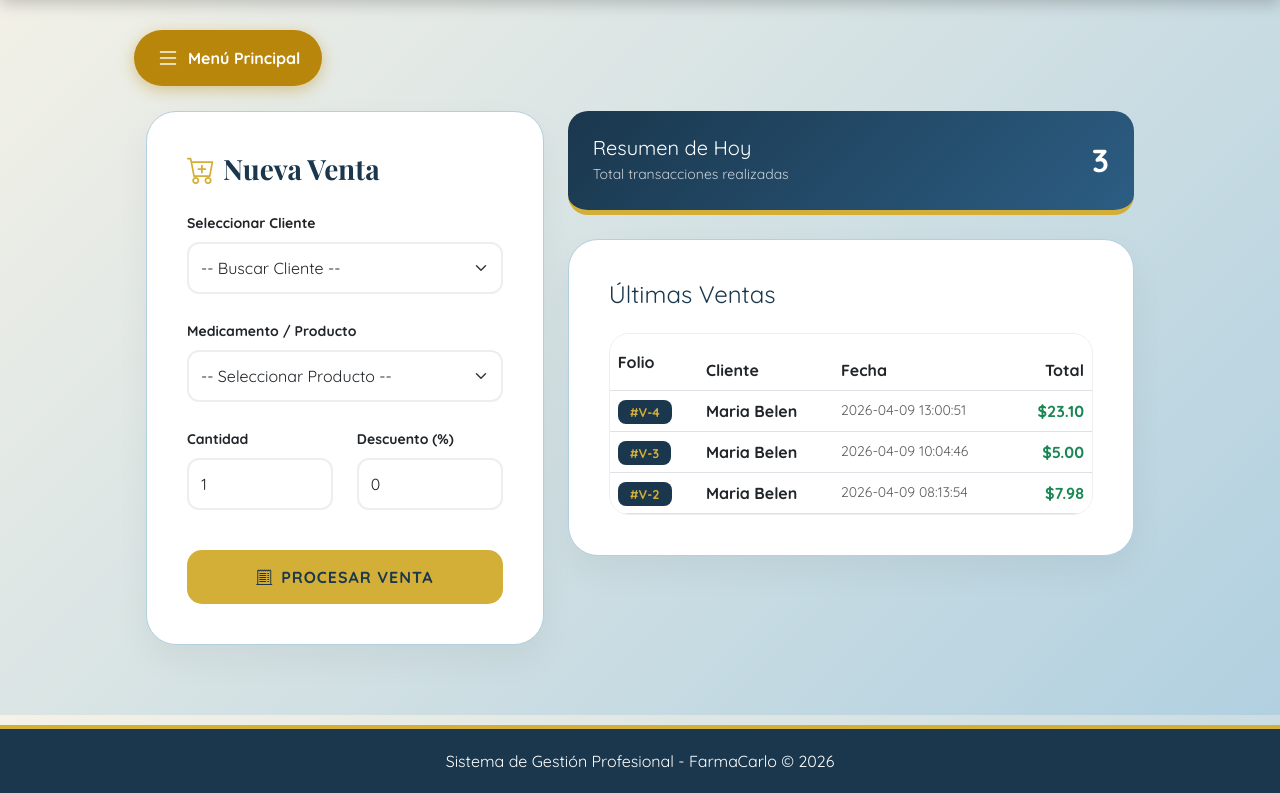
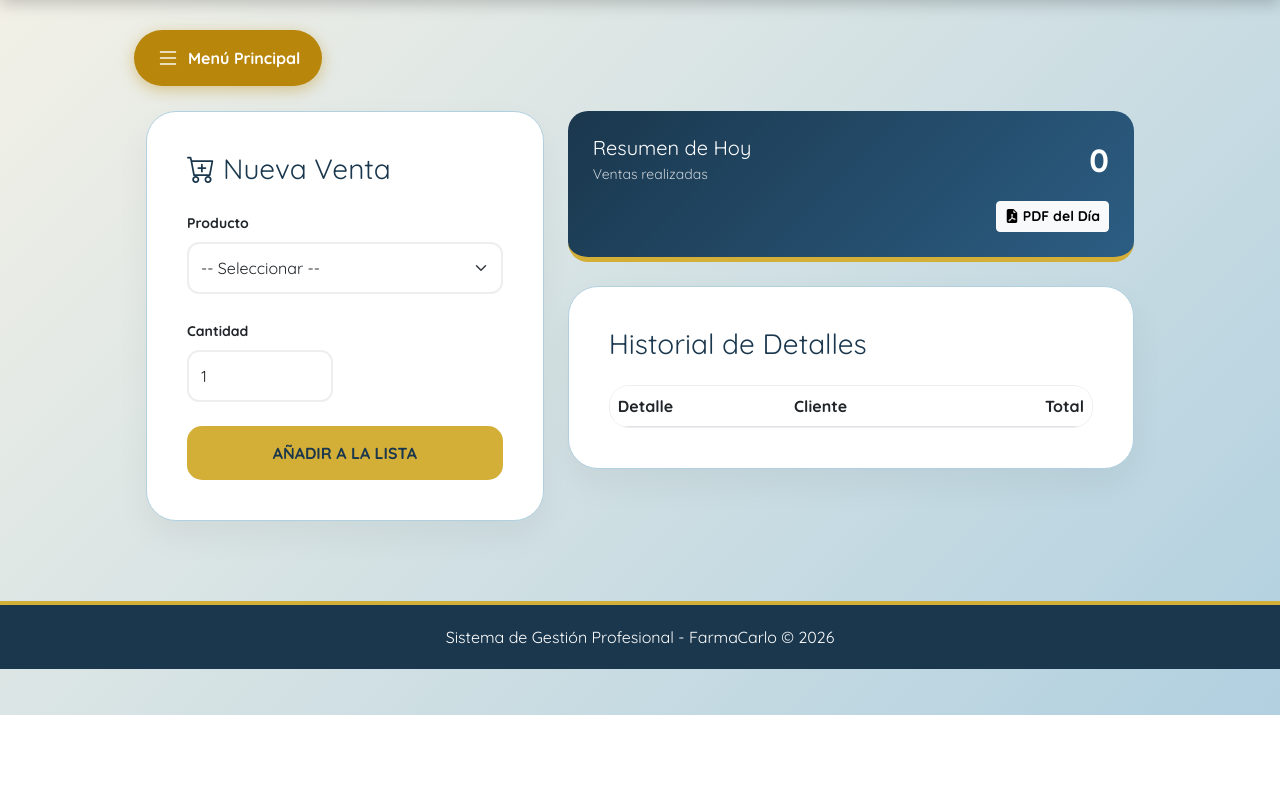
Before and after one commit to Tabata1810/proyecto_farmacia_farmacarlo, a Flask app: page /ventas in a window 1280 px wide. Shown: the part 85-878 px from the top of the page. After the commit the page ends 800 px from the top, so only its background shows below. Run offline with Flask 3, Linux system fonts and the light colour scheme; a user stored in the database is signed in; data comes from the database, SQL or seed files in the repository; lists and menus that the app fills with data are empty.

Commit message:
Semana 16

```diff
--- a/app.py
+++ b/app.py
@@ -1,7 +1,9 @@
-from flask import Flask, render_template, request, redirect, url_for, flash, send_file
+from flask import Flask, render_template, request, redirect, url_for, flash, send_file, session
 from flask_login import LoginManager, UserMixin, login_user, login_required, logout_user, current_user
 import os
 from werkzeug.security import generate_password_hash, check_password_hash
+from fpdf import FPDF
+from datetime import datetime
 
 from Conexion.conexion import obtener_conexion
 from services.producto_service import ProductoService
@@ -14,6 +16,8 @@ app.config['SECRET_KEY'] = 'clave_secreta_farmacarlo_2024'
 login_manager = LoginManager()
 login_manager.init_app(app)
 login_manager.login_view = 'login'
+
+login_manager.login_message = "🔒 Por favor, inicia sesión para acceder a esta página."
 
 # Clase de Usuario para Flask-Login
 class Usuario(UserMixin):
@@ -124,7 +128,6 @@ def manejar_datos():
         id_categoria = request.form.get('id_categoria')
         id_proveedor = request.form.get('id_proveedor')
 
-        # Validamos e insertamos
         if ProductoForm(nombre, cantidad, precio, id_categoria, id_proveedor).validar():
             ProductoService.insertar(nombre, cantidad, precio, id_categoria, id_proveedor)
             flash("✅ Producto registrado", "success")
@@ -232,7 +235,6 @@ def editar_cliente(id):
             conn.close()
         return redirect(url_for('manejar_clientes'))
 
-    # Para mostrar los datos actuales en el formulario de edición
     cursor.execute("SELECT * FROM clientes WHERE id_cliente = %s", (id,))
     cliente = cursor.fetchone()
     cursor.close()
@@ -292,14 +294,13 @@ def editar_proveedor(id):
     cursor = conn.cursor(dictionary=True)
 
     if request.method == 'POST':
-        # Recogemos los datos nuevos del formulario
+
         empresa = request.form.get('empresa')
         nombre = request.form.get('nombre')
         telefono = request.form.get('telefono')
         correo = request.form.get('correo')
         direccion = request.form.get('direccion')
 
-        # Actualizamos en la base de datos
         sql = """
             UPDATE proveedores
             SET nombre_empresa=%s, contacto_vendedor=%s, telefono_proveedor=%s, correo=%s, direccion=%s
@@ -330,36 +331,64 @@ def editar_proveedor(id):
 def manejar_ventas():
     conn = obtener_conexion()
     cursor = conn.cursor(dictionary=True)
+    hoy = datetime.now().date()
+
+    if 'carrito' not in session:
+        session['carrito'] = []
+
     if request.method == 'POST':
-        id_cliente = request.form.get('id_cliente')
-        id_producto = request.form.get('id_producto')
-        cantidad = int(request.form.get('cantidad'))
-        descuento = float(request.form.get('descuento'))
-        try:
-            cursor.execute("SELECT precio FROM productos_mysql WHERE id = %s", (id_producto,))
-            prod = cursor.fetchone()
-            if prod:
-                precio_unitario = float(prod['precio'])
-                total = (precio_unitario * cantidad) - (precio_unitario * cantidad * (descuento / 100))
-                query_venta = "INSERT INTO ventas (id_cliente,total,fecha) VALUES (%s,%s,NOW())"
-                cursor.execute(query_venta,(id_cliente,total))
+        accion = request.form.get('accion')
+
+        if accion == 'agregar':
+            id_p = request.form.get('id_producto')
+            cant = int(request.form.get('cantidad', 1))
+
+            cursor.execute("SELECT nombre, precio FROM productos_mysql WHERE id = %s", (id_p,))
+            p = cursor.fetchone()
+            if p:
+                precio_original = float(p['precio'])
+                subtotal = precio_original * cant
+
+                session['carrito'].append({
+                    'id': id_p,
+                    'nombre': p['nombre'],
+                    'cantidad': cant,
+                    'precio': precio_original,
+                    'subtotal': subtotal
+                })
+                session.modified = True
+
+        elif accion == 'finalizar':
+            id_c = request.form.get('id_cliente')
+            if session['carrito'] and id_c:
+                total_v = sum(item['subtotal'] for item in session['carrito'])
+                cursor.execute("INSERT INTO ventas (id_cliente, total, fecha) VALUES (%s, %s, NOW())", (id_c, total_v))
+                id_v = cursor.lastrowid
+                for item in session['carrito']:
+                    cursor.execute("""
+                        INSERT INTO detalle_ventas (id_venta, id_producto, cantidad, precio_unitario, subtotal)
+                        VALUES (%s,%s,%s,%s,%s)
+                    """, (id_v, item['id'], item['cantidad'], item['precio'], item['subtotal']))
                 conn.commit()
-                flash(f"✅ Venta procesada por ${total:.2f}","success")
-            else:
-                flash("❌ Producto no encontrado","danger")
-        except Exception as e:
-            flash(f"❌ Error al procesar venta: {str(e)}","danger")
+                session.pop('carrito', None)
+                flash("✅ Venta registrada con éxito", "success")
+
+        elif accion == 'limpiar':
+            session.pop('carrito', None)
         return redirect(url_for('manejar_ventas'))
 
-    cursor.execute("SELECT v.*, c.nombre as cliente_nombre FROM ventas v JOIN clientes c ON v.id_cliente = c.id_cliente ORDER BY v.fecha DESC")
-    ventas = cursor.fetchall()
-    cursor.execute("SELECT id_cliente,nombre FROM clientes")
+    cursor.execute("SELECT v.id_venta, c.nombre as cliente_nombre, v.total, v.fecha FROM ventas v JOIN clientes c ON v.id_cliente = c.id_cliente WHERE DATE(v.fecha) = %s ORDER BY v.fecha DESC", (hoy,))
+    lista_ventas = cursor.fetchall()
+    for v in lista_ventas:
+        cursor.execute("SELECT p.nombre as producto_nombre, dv.cantidad, dv.precio_unitario as precio FROM detalle_ventas dv JOIN productos_mysql p ON dv.id_producto = p.id WHERE dv.id_venta = %s", (v['id_venta'],))
+        v['detalles'] = cursor.fetchall()
+    cursor.execute("SELECT id_cliente, nombre FROM clientes")
     clientes = cursor.fetchall()
-    cursor.execute("SELECT id,nombre,precio FROM productos_mysql")
+    cursor.execute("SELECT id, nombre, precio FROM productos_mysql")
     productos = cursor.fetchall()
     cursor.close()
     conn.close()
-    return render_template('ventas.html', lista_ventas=ventas, clientes=clientes, productos=productos, usuario=current_user)
+    return render_template('ventas.html', lista_ventas=lista_ventas, clientes=clientes, productos=productos, carrito=session.get('carrito', []))
 
 # REPORTES
 
@@ -373,5 +402,35 @@ def reporte_pdf():
         flash(f"Error al generar el PDF: {str(e)}","danger")
         return redirect(url_for('manejar_datos'))
 
+@app.route('/descargar_reporte_pdf')
+@login_required
+def descargar_reporte_ventas():
+    try:
+
+        conn = obtener_conexion()
+        cursor = conn.cursor(dictionary=True)
+        hoy = datetime.now().date()
+
+        query = """
+            SELECT v.id_venta, c.nombre as cliente, v.total, v.fecha,
+                   p.nombre as producto, dv.cantidad, dv.precio_unitario
+            FROM ventas v
+            JOIN clientes c ON v.id_cliente = c.id_cliente
+            JOIN detalle_ventas dv ON v.id_venta = dv.id_venta
+            JOIN productos_mysql p ON dv.id_producto = p.id
+            WHERE DATE(v.fecha) = %s
+        """
+        cursor.execute(query, (hoy,))
+        datos = cursor.fetchall()
+
+        ruta_pdf = ReporteService.generar_pdf_ventas_hoy()
+
+        return send_file(ruta_pdf, as_attachment=True)
+
+    except Exception as e:
+        print(f"Error en reporte de ventas: {e}")
+        flash(f"Error al generar reporte: {e}", "danger")
+        return redirect(url_for('manejar_ventas'))
+
 if __name__ == '__main__':
     app.run(debug=True, port=5000)
--- a/forms/producto_form.py
+++ b/forms/producto_form.py
@@ -11,15 +11,12 @@ class ProductoForm:
         Verificación de integridad de datos del formulario
         """
         try:
-            # Comprobar campos obligatorios
             if not self.nombre or len(self.nombre.strip()) == 0:
                 return False
 
-            # Validación de rangos numéricos
             if float(self.precio) <= 0 or int(self.cantidad) < 0:
                 return False
 
-            # Validar que se haya seleccionado categoría y proveedor (opcional pero recomendado)
             if not self.id_categoria or not self.id_proveedor:
                 return False
 
--- a/models/producto.py
+++ b/models/producto.py
@@ -9,7 +9,6 @@ class Producto:
         self._nombre = nombre
         self._cantidad = cantidad
         self._precio = precio
-        # Nuevos atributos para relaciones
         self._id_categoria = id_categoria
         self._id_proveedor = id_proveedor
 
--- a/services/producto_service.py
+++ b/services/producto_service.py
@@ -6,8 +6,6 @@ class ProductoService:
         db = obtener_conexion()
         if db:
             cursor = db.cursor(dictionary=True)
-            # Ajustado a tus columnas reales: 'id' e 'id_categoria'
-            # Quitamos el JOIN de proveedores porque no tienes esa columna en productos_mysql
             query = """
                 SELECT p.id AS id_producto, p.nombre, p.cantidad, p.precio,
                        c.nombre_categoria
@@ -26,7 +24,6 @@ class ProductoService:
         db = obtener_conexion()
         if db:
             cursor = db.cursor()
-            # Quitamos id_proveedor de la insercion porque no existe en tu tabla
             query = """
                 INSERT INTO productos_mysql (nombre, cantidad, precio, id_categoria)
                 VALUES (%s, %s, %s, %s)
@@ -43,7 +40,6 @@ class ProductoService:
         db = obtener_conexion()
         if db:
             cursor = db.cursor()
-            # Usamos 'id' que es como se llama en tu tabla
             query = "DELETE FROM productos_mysql WHERE id = %s"
             cursor.execute(query, (id_producto,))
             db.commit()
@@ -57,7 +53,6 @@ class ProductoService:
         db = obtener_conexion()
         if db:
             cursor = db.cursor()
-            # Ajustado: id_categoria es tu ultima columna, y la llave es 'id'
             query = """
                 UPDATE productos_mysql
                 SET nombre=%s, cantidad=%s, precio=%s, id_categoria=%s
--- a/templates/ventas.html
+++ b/templates/ventas.html
@@ -24,11 +24,6 @@
         padding: 12px;
     }
 
-    .form-select:focus, .form-control:focus {
-        border-color: var(--dorado-espejo);
-        box-shadow: none;
-    }
-
     .btn-vender {
         background-color: var(--dorado-espejo);
         color: var(--azul-elegante);
@@ -36,26 +31,8 @@
         border-radius: 15px;
         padding: 15px 30px;
         width: 100%;
-        transition: 0.3s;
         border: none;
         text-transform: uppercase;
-        letter-spacing: 1px;
-    }
-
-    .btn-vender:hover {
-        background-color: #f1c40f;
-        transform: scale(1.02);
-    }
-
-    .tabla-historial {
-        border-radius: 20px;
-        overflow: hidden;
-        border: 1px solid #eee;
-    }
-
-    .tabla-historial thead {
-        background-color: var(--beige-suave);
-        color: var(--azul-elegante);
     }
 
     .sticker-folio {
@@ -64,7 +41,13 @@
         padding: 4px 12px;
         border-radius: 8px;
         font-weight: 700;
-        font-size: 0.8rem;
+        border: none;
+    }
+
+    .tabla-historial {
+        border-radius: 20px;
+        overflow: hidden;
+        border: 1px solid #eee;
     }
 </style>
 
@@ -72,46 +55,58 @@
     <div class="row g-4">
         <div class="col-lg-5">
             <div class="seccion-ventas">
-                <h3 class="mb-4" style="font-family: 'Playfair Display', serif; color: var(--azul-elegante);">
-                    <i class="bi bi-cart-plus me-2" style="color: var(--dorado-espejo);"></i>Nueva Venta
+                <h3 class="mb-4" style="color: var(--azul-elegante);">
+                    <i class="bi bi-cart-plus me-2"></i>Nueva Venta
                 </h3>
-
-                <form action="#" method="POST">
+                <form action="{{ url_for('manejar_ventas') }}" method="POST">
+                    <input type="hidden" name="accion" value="agregar">
                     <div class="mb-4">
-                        <label class="fw-bold small mb-2">Seleccionar Cliente</label>
-                        <select name="id_cliente" class="form-select" required>
-                            <option value="">-- Buscar Cliente --</option>
-                            {% for c in clientes %}
-                            <option value="{{ c.id_cliente }}">{{ c.nombre }} ({{ c.cedula }})</option>
-                            {% endfor %}
-                        </select>
-                    </div>
-
-                    <div class="mb-4">
-                        <label class="fw-bold small mb-2">Medicamento / Producto</label>
+                        <label class="fw-bold small mb-2">Producto</label>
                         <select name="id_producto" class="form-select" required>
-                            <option value="">-- Seleccionar Producto --</option>
+                            <option value="">-- Seleccionar --</option>
                             {% for p in productos %}
                             <option value="{{ p.id }}">{{ p.nombre }} - ${{ p.precio }}</option>
                             {% endfor %}
                         </select>
                     </div>
-
                     <div class="row mb-4">
                         <div class="col-6">
                             <label class="fw-bold small mb-2">Cantidad</label>
-                            <input type="number" name="cantidad" class="form-control" value="1" min="1" required>
-                        </div>
-                        <div class="col-6">
-                            <label class="fw-bold small mb-2">Descuento (%)</label>
-                            <input type="number" name="descuento" class="form-control" value="0" min="0">
+                            <input type="number" name="cantidad" class="form-control" value="1" min="1">
                         </div>
                     </div>
+                    <button type="submit" class="btn btn-vender">Añadir a la lista</button>
+                </form>
 
-                    <button type="submit" class="btn btn-vender mt-3">
-                        <i class="bi bi-receipt-cutoff me-2"></i>Procesar Venta
-                    </button>
-                </form>
+                {% if carrito %}
+                <hr>
+                <div class="mt-4">
+                    <h5 class="small fw-bold mb-3">🛒 Lista de Compra:</h5>
+                    <table class="table table-sm small">
+                        <thead><tr><th>Prod.</th><th>Cant.</th><th>Sub.</th></tr></thead>
+                        <tbody>
+                            {% for item in carrito %}
+                            <tr><td>{{ item.nombre }}</td><td>{{ item.cantidad }}</td><td>${{ item.subtotal }}</td></tr>
+                            {% endfor %}
+                        </tbody>
+                    </table>
+
+                    <form action="{{ url_for('manejar_ventas') }}" method="POST" class="mt-3">
+                        <input type="hidden" name="accion" value="finalizar">
+                        <label class="small fw-bold">Asignar a Cliente:</label>
+                        <select name="id_cliente" class="form-select mb-2" required>
+                            <option value="">-- Seleccionar Cliente --</option>
+                            {% for c in clientes %}
+                            <option value="{{ c.id_cliente }}">{{ c.nombre }}</option>
+                            {% endfor %}
+                        </select>
+                        <div class="d-flex gap-2">
+                            <button type="submit" class="btn btn-success flex-grow-1 fw-bold">COBRAR TODO</button>
+                            <button type="submit" name="accion" value="limpiar" class="btn btn-outline-danger btn-sm">Borrar</button>
+                        </div>
+                    </form>
+                </div>
+                {% endif %}
             </div>
         </div>
 
@@ -120,35 +115,38 @@
                 <div class="d-flex justify-content-between align-items-center">
                     <div>
                         <h5 class="mb-1">Resumen de Hoy</h5>
-                        <p class="mb-0 opacity-75 small">Total transacciones realizadas</p>
+                        <p class="mb-0 opacity-75 small">Ventas realizadas</p>
                     </div>
                     <h2 class="fw-bold mb-0">{{ lista_ventas|length }}</h2>
+                </div>
+                <div class="mt-3 text-end">
+                    <a href="{{ url_for('descargar_reporte_ventas') }}" class="btn btn-light btn-sm fw-bold">
+                        <i class="bi bi-file-earmark-pdf-fill"></i> PDF del Día
+                    </a>
                 </div>
             </div>
 
             <div class="seccion-ventas">
-                <h4 class="mb-4" style="color: var(--azul-elegante);">Últimas Ventas</h4>
+                <h3 class="mb-4" style="color: var(--azul-elegante);">Historial de Detalles</h3>
                 <div class="table-responsive tabla-historial">
-                    <table class="table table-hover align-middle mb-0">
+                    <table class="table table-hover mb-0">
                         <thead>
                             <tr>
-                                <th class="py-3">Folio</th>
+                                <th>Detalle</th>
                                 <th>Cliente</th>
-                                <th>Fecha</th>
                                 <th class="text-end">Total</th>
                             </tr>
                         </thead>
                         <tbody>
                             {% for v in lista_ventas %}
                             <tr>
-                                <td><span class="sticker-folio">#V-{{ v.id_venta }}</span></td>
-                                <td class="fw-bold">{{ v.cliente_nombre }}</td>
-                                <td class="text-muted small">{{ v.fecha }}</td>
+                                <td>
+                                    <button class="sticker-folio" data-bs-toggle="modal" data-bs-target="#modalV{{ v.id_venta }}">
+                                        #D-{{ v.id_venta }}
+                                    </button>
+                                </td>
+                                <td>{{ v.cliente_nombre }}</td>
                                 <td class="text-end fw-bold text-success">${{ v.total }}</td>
-                            </tr>
-                            {% else %}
-                            <tr>
-                                <td colspan="4" class="text-center py-4 text-muted">No hay ventas registradas hoy</td>
                             </tr>
                             {% endfor %}
                         </tbody>
@@ -159,4 +157,49 @@
     </div>
 </div>
 
+{% for v in lista_ventas %}
+<div class="modal fade" id="modalV{{ v.id_venta }}" tabindex="-1" aria-hidden="true">
+    <div class="modal-dialog modal-dialog-centered modal-sm">
+        <div class="modal-content" style="border-radius: 20px; border: none; color: #333;">
+            <div class="modal-header" style="background: #2c5d83; color: white; border-radius: 20px 20px 0 0;">
+                <h5 class="modal-title">Detalle #D-{{ v.id_venta }}</h5>
+                <button type="button" class="btn-close btn-close-white" data-bs-dismiss="modal" aria-label="Cerrar"></button>
+            </div>
+            <div class="modal-body text-start">
+                <div class="mb-3">
+                    <p class="mb-1"><strong>Cliente:</strong> {{ v.cliente_nombre }}</p>
+                    <p class="small text-muted mb-0"><strong>Fecha:</strong> {{ v.fecha }}</p>
+                </div>
+                <hr>
+                <div class="table-responsive">
+                    <table class="table table-sm table-striped">
+                        <thead>
+                            <tr>
+                                <th>Producto</th>
+                                <th class="text-center">Cant.</th>
+                                <th class="text-end">Precio U.</th>
+                            </tr>
+                        </thead>
+                        <tbody>
+                            {% for d in v.detalles %}
+                            <tr>
+                                <td>{{ d.producto_nombre }}</td>
+                                <td class="text-center">{{ d.cantidad }}</td>
+                                <td class="text-end">${{ d.precio }}</td>
+                            </tr>
+                            {% endfor %}
+                        </tbody>
+                    </table>
+                </div>
+                <hr>
+                <div class="d-flex justify-content-between align-items-center mt-3">
+                    <span class="fw-bold" style="color: #2c5d83;">TOTAL:</span>
+                    <h3 class="fw-bold mb-0 text-success">${{ v.total }}</h3>
+                </div>
+            </div>
+        </div>
+    </div>
+</div>
+{% endfor %}
+
 {% endblock %}
```
Also changed, not shown: services/reporte_service.py (+60 -6 lines), 3 other files.
